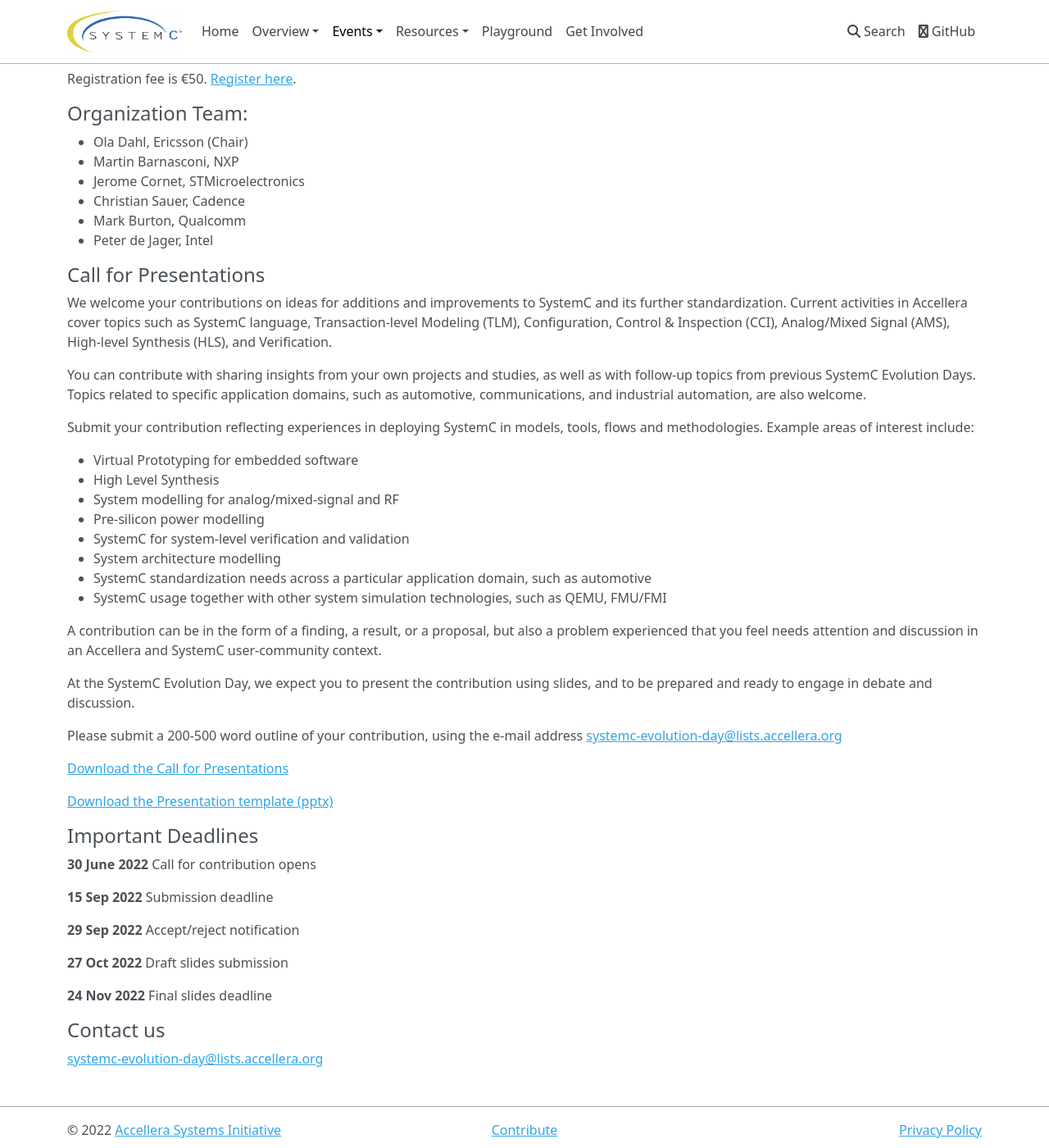
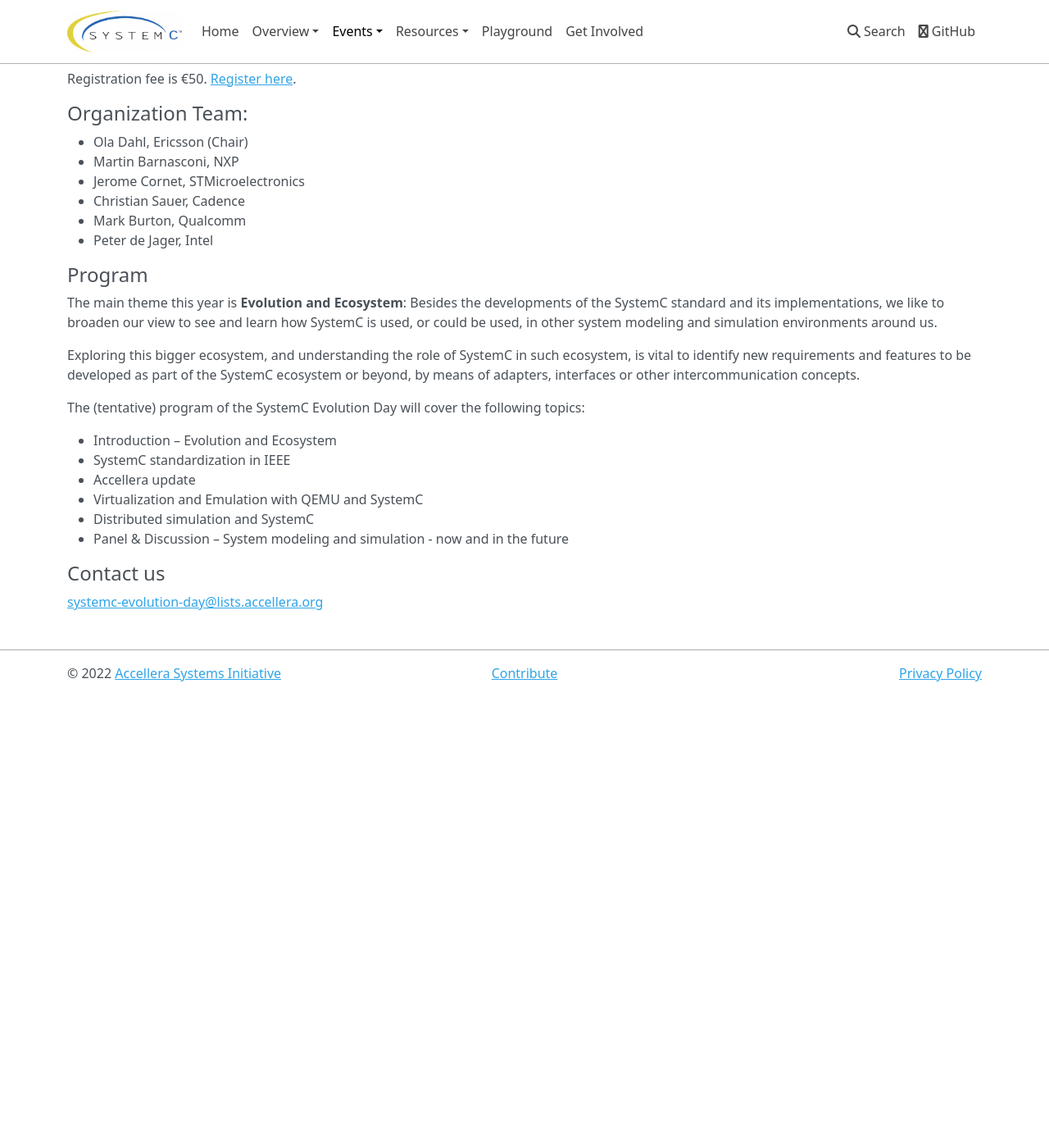
Before and after one commit to accellera-official/systemc.org, an MkDocs documentation site: the page built from docs/events/sced2022.md, in a window 1280 px wide and 1400 px high, scrolled down 438 px. Shown: the whole window at 82% size. Built offline with MkDocs 1.6.1, drawn with Linux system fonts in a browser that asks for light colours; nearby versions of some CDN libraries; after the commit the page ends 1281 px from its top, so only the background shows below that.

Commit message:
sced2022 program update
Signed-off-by: Martin Barnasconi <martin.barnasconi@nxp.com>

```diff
--- a/docs/events/sced2022.md
+++ b/docs/events/sced2022.md
@@ -27,45 +27,20 @@
  * Mark Burton, Qualcomm
  * Peter de Jager, Intel
 
-## Call for Presentations
+## Program
 
-We welcome your contributions on ideas for additions and improvements to SystemC and its further standardization. Current activities in Accellera cover topics such as SystemC language, Transaction-level Modeling (TLM), Configuration, Control & Inspection (CCI), Analog/Mixed Signal (AMS), High-level Synthesis (HLS), and Verification.
+The main theme this year is **Evolution and Ecosystem**: Besides the developments of the SystemC standard and its implementations, we like to broaden our view to see and learn how SystemC is used, or could be used, in other system modeling and simulation environments around us.
 
-You can contribute with sharing insights from your own projects and studies, as well as with follow-up topics from previous SystemC Evolution Days. Topics related to specific application domains, such as automotive, communications, and industrial automation, are also welcome.
+Exploring this bigger ecosystem, and understanding the role of SystemC in such ecosystem, is vital to identify new requirements and features to be developed as part of the SystemC ecosystem or beyond, by means of adapters, interfaces or other intercommunication concepts.
 
-Submit your contribution reflecting experiences in deploying SystemC in models, tools, flows and methodologies. Example areas of interest include:
+The (tentative) program of the SystemC Evolution Day will cover the following topics:
 
- * Virtual Prototyping for embedded software
- * High Level Synthesis
- * System modelling for analog/mixed-signal and RF
- * Pre-silicon power modelling
- * SystemC for system-level verification and validation
- * System architecture modelling
- * SystemC standardization needs across a particular application domain, such as automotive
- * SystemC usage together with other system simulation technologies, such as QEMU, FMU/FMI
-
-A contribution can be in the form of a finding, a result, or a proposal, but also a problem experienced that you feel needs attention and discussion in an Accellera and SystemC user-community context.
-
-At the SystemC Evolution Day, we expect you to present the contribution using slides, and to be prepared and ready to engage in debate and discussion.
-
-Please submit a 200-500 word outline of your contribution, using the e-mail address
-[systemc-evolution-day@lists.accellera.org](mailto:systemc-evolution-day@lists.accellera.org)
-
-[Download the Call for Presentations](https://workspace.accellera.org/document/dl/11125)
-
-[Download the Presentation template (pptx)](https://workspace.accellera.org/document/dl/11331)
-
-## Important Deadlines
-
-**30 June 2022** Call for contribution opens
-
-**15 Sep 2022** Submission deadline
-
-**29 Sep 2022** Accept/reject notification
-
-**27 Oct 2022** Draft slides submission
-
-**24 Nov 2022** Final slides deadline
+* Introduction – Evolution and Ecosystem
+* SystemC standardization in IEEE
+* Accellera update
+* Virtualization and Emulation with QEMU and SystemC
+* Distributed simulation and SystemC
+* Panel & Discussion – System modeling and simulation - now and in the future
 
 ## Contact us
 
```
Also changed, not shown: docs/events/sced_template.md (added, +72 -0 lines).
